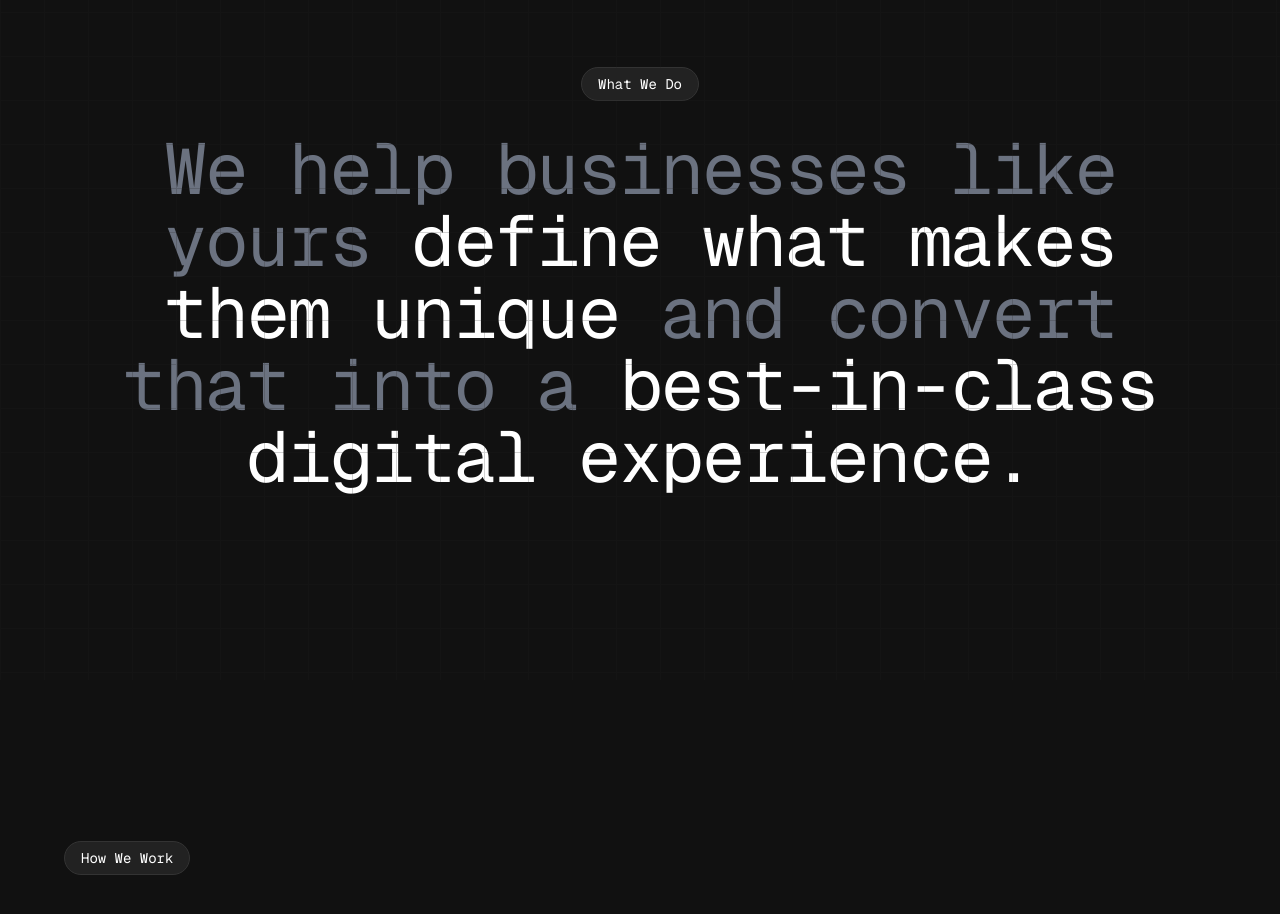
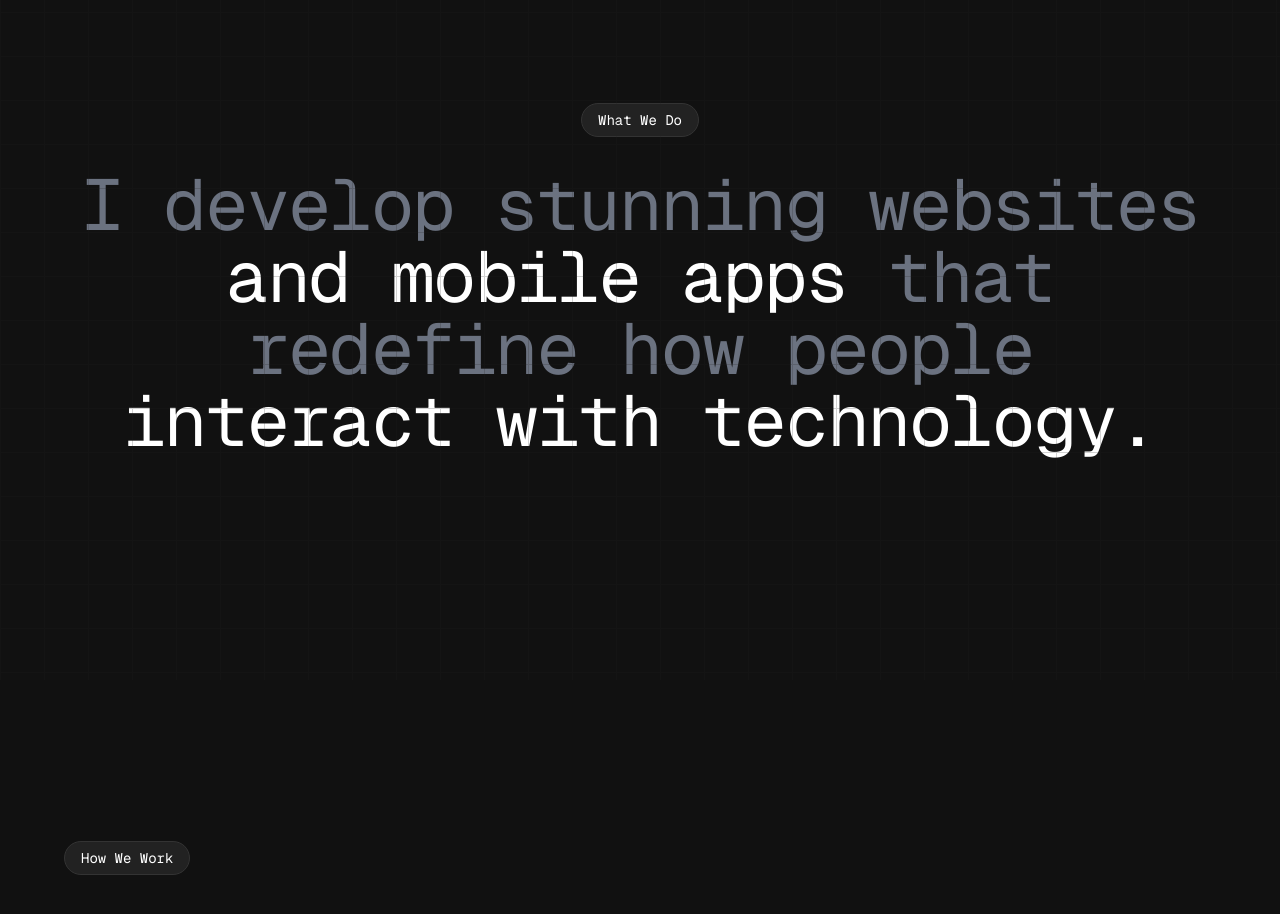
Before and after one commit to nanayawdev/nycre8ivestudio, a Next.js app: page / in a window 1280 px wide. Shown: the part 920-1834 px from the top of the page. Built offline with nearby package versions, Linux system fonts and the light colour scheme.

Commit message:
Update What We Do section with personal branding and value proposition

```diff
--- a/components/sections/what-we-do.tsx
+++ b/components/sections/what-we-do.tsx
@@ -21,10 +21,10 @@ export function WhatWeDo() {
             What We Do
           </div>
           <h2 className="text-4xl md:text-6xl lg:text-7xl tracking-tight leading-tight">
-            <span className="text-gray-500">We help businesses like yours</span>{" "}
-            <span className="text-white">define what makes them unique</span>{" "}
-            <span className="text-gray-500">and convert that into a</span>{" "}
-            <span className="text-white">best-in-class digital experience.</span>
+            <span className="text-gray-500">I develop stunning websites</span>{" "}
+            <span className="text-white">and mobile apps</span>{" "}
+            <span className="text-gray-500">that redefine how people</span>{" "}
+            <span className="text-white">interact with technology.</span>
           </h2>
         </motion.div>
       </div>
```
